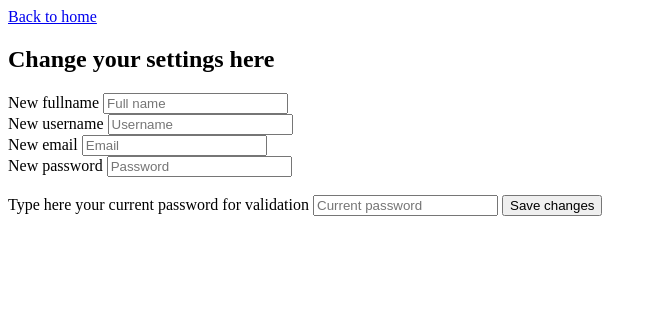
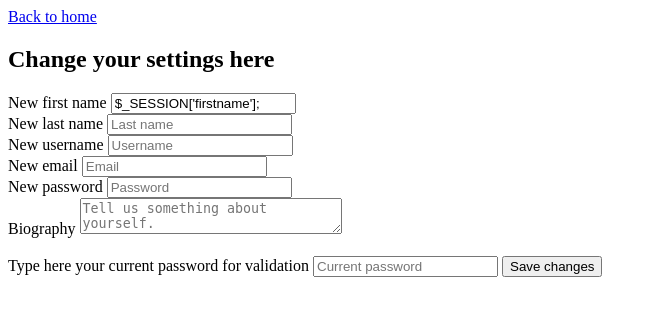
Before and after one commit to thomasvanmalderen/IMDstagram-1, a PHP site: page /changeProfile.php in a window 1280 px wide. Shown: the top 316 px of the page, without its empty margins (0-657 px from the left). Run offline with PHP 8.4, Linux system fonts and the light colour scheme.

Commit message:
updated Changeprofile page en update functie

```diff
--- a/changeProfile.php
+++ b/changeProfile.php
@@ -7,10 +7,10 @@
     include_once("classes/db.class.php");
     // CHANGE INFO FUNCTION
 
-    /*$user = new User;
-    $user->getAllInfo();
+    //$user = new User;
+    //$user->getAllInfo();
 
-    echo $_SESSION['fullname'];
+    /*echo $_SESSION['fullname'];
     echo $_SESSION['username'];
     echo $_SESSION['email'];*/
 
@@ -20,9 +20,13 @@
 
             if ($_POST['old_password'] === $_SESSION['password']) {
 
-                if (!empty($_POST["fullname"])) {
+                if (!empty($_POST["firstname"]) && !empty($_POST["lastname"]) && !empty($_POST["username"]) && !empty($_POST["email"]) ) {
                     $changer = new User();
-                    $changer->Fullname = $_POST["fullname"];
+                    $changer->Firstname = $_POST["firstname"];
+                    $changer->Lastname = $_POST["lastname"];
+                    $changer->Username = $_POST["username"];
+                    $changer->Email = $_POST["email"];
+                    $changer->Bio = $_POST["bio"];
                     $changer->Update();
 
                 } else {
@@ -57,8 +61,11 @@
 	    <?php endif; ?>
         <h2>Change your settings here</h2>
         <form action="<?php echo $_SERVER['PHP_SELF']; ?>" method="post">
-            <label for="fullname">New fullname</label>
-            <input type="text" name="fullname" placeholder="Full name" id="fullname" value=""/>
+            <label for="firstname">New first name</label>
+            <input type="text" name="firstname" placeholder="First name" id="firstname" value="$_SESSION['firstname'];"/>
+            <br>
+            <label for="lastname">New last name</label>
+            <input type="text" name="lastname" placeholder="Last name" id="lastname" value=""/>
             <br>
             <label for="username">New username</label>
                 <input type="text" name="username" placeholder="Username" id="username" value=""/>
@@ -68,6 +75,9 @@
             <br>
             <label for="new_password">New password</label>
                 <input type="password" name="new_password" placeholder="Password" id="new_password" />
+            <br>
+            <label for="bio">Biography</label>
+                <textarea name="bio" id="bio" cols="30" rows="2" placeholder="Tell us something about yourself."></textarea>
             <br>
             <br>
 
--- a/classes/user.class.php
+++ b/classes/user.class.php
@@ -10,6 +10,7 @@
         private $m_sFirstname;
         private $m_sLastname;
         private $m_sEmail;
+        private $m_sBio;
         private $m_sPassword;
 
 
@@ -28,6 +29,9 @@
                     break;
                 case "Email":
                     $this->m_sEmail = $p_vValue;
+                    break;
+                case "Bio":
+                    $this->m_sBio = $p_vValue;
                     break;
                 case "Password":
                     $this->m_sPassword = $p_vValue;
@@ -50,6 +54,9 @@
                     break;
                 case "Email":
                     return $this->m_sEmail;
+                    break;
+                case "Bio":
+                    return $this->m_sBio;
                     break;
                 case "Password":
                     return $this->m_sPassword;
@@ -221,29 +228,34 @@
             //$conn = new PDO("mysql:host=localhost;dbname=db_imdstagram", "root", "root");
             $PDO = Db::getInstance();
 
-            $statement1 = $PDO->prepare("SELECT fullname FROM Users WHERE username = :username");
+            $statement1 = $PDO->prepare("SELECT first FROM Users WHERE username = :username");
             $statement1->bindValue(":username", $_SESSION['username_']);
             $statement1->execute();
-            $_SESSION['fullname'] = $statement1;
+            $_SESSION['firstname'] = $statement1;
 
-            $statement2 = $PDO->prepare("SELECT username FROM Users WHERE username = :username");
+            $statement2 = $PDO->prepare("SELECT email FROM Users WHERE username = :username");
             $statement2->bindValue(":username", $_SESSION['username_']);
             $statement2->execute();
-            $_SESSION['username'] = $statement2;
+            $_SESSION['lastname'] = $statement2;
 
-            $statement3 = $PDO->prepare("SELECT email FROM Users WHERE username = :username");
+            $statement3 = $PDO->prepare("SELECT username FROM Users WHERE username = :username");
             $statement3->bindValue(":username", $_SESSION['username_']);
             $statement3->execute();
-            $_SESSION['email'] = $statement3;
+            $_SESSION['username'] = $statement3;
+
+            $statement4 = $PDO->prepare("SELECT email FROM Users WHERE username = :username");
+            $statement4->bindValue(":username", $_SESSION['username_']);
+            $statement4->execute();
+            $_SESSION['email'] = $statement4;
+
+            $statement5 = $PDO->prepare("SELECT bio FROM Users WHERE username = :username");
+            $statement5->bindValue(":username", $_SESSION['username_']);
+            $statement5->execute();
+            $_SESSION['bio'] = $statement5;
         }
 
         // CHANGE USER INFO FUNCTION
         public function Update(){
-
-            $feedback = "Fullname has your attention";
-
-
-            // CONNECTION WITH DATABASE
 
             $PDO = Db::getInstance();
             $query = $PDO->prepare("SELECT id FROM Users WHERE username='" . $_SESSION['username_'] . "'");
@@ -251,11 +263,49 @@
             $result = $query->fetch(PDO::FETCH_OBJ);
             $v_result = $result->id;
 
-            // PREPARE QUERY
-            $statement = $PDO->prepare('UPDATE Users SET fullname=:fullname WHERE id=' . $v_result);
-            // BIND VALUES TO QUERY
-            $statement->bindValue(":fullname", $_POST['fullname']);
-            $statement->execute();
+            if(isset($this->m_sPassword)){
+
+            } else {
+                $this->m_sPassword = $_SESSION['password'];
+            }
+
+            $options = ['cost' => 12];
+            $password = password_hash($this->m_sPassword, PASSWORD_DEFAULT, $options);
+
+            $statement = $PDO->prepare('UPDATE Users SET username=:firstname, firstname=:firstname, lastname=:lastname, email=:email, password=:password, bio=:bio WHERE id=' . $v_result);
+
+            $statement->bindValue(":username", $this->m_sUsername);
+            $statement->bindValue(":firstname", $this->m_sFirstname);
+            $statement->bindValue(":lastname", $this->m_sLastname);
+            $statement->bindValue(":email", $this->m_sEmail);
+            $statement->bindValue(":bio", $this->m_sBio);
+            $statement->bindValue(":password", $password);
+
+
+            if ($this->UsernameAvailable()) {
+
+                    //echo "taken";
+                    if ($this->EmailAvailable()){
+                        $_SESSION['loginfeedback'] = "This username and email address are already taken!";
+                    } else {
+                        $_SESSION['loginfeedback'] = "This username is already taken!";
+                    }
+
+
+                } else {
+
+                    if ($this->EmailAvailable()){
+                        $_SESSION['loginfeedback'] = "This email address is already taken!";
+                    } else {
+                        $_SESSION['loginfeedback'] = "Settings saved!";
+                        $statement->execute();
+                    }
+
+                }
+
+
+
+
 
 
         }
```
